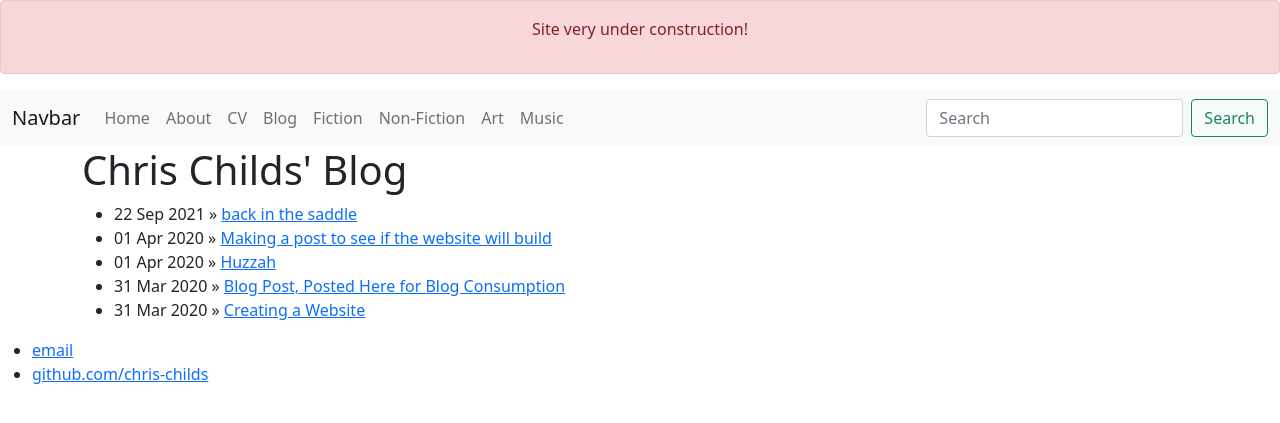
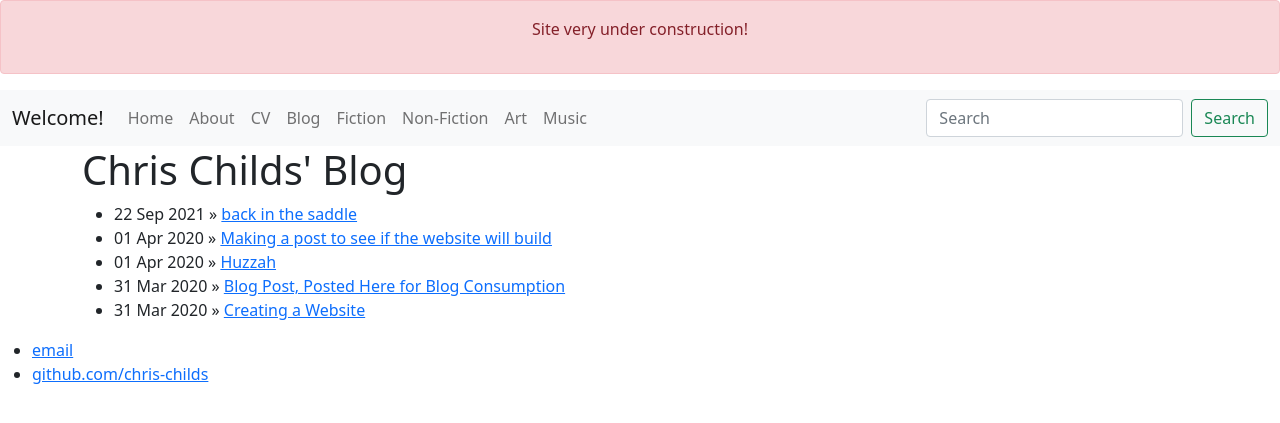
Before and after one commit to chris-childs/chris-childs.github.io, a Jekyll site: the page built from blog.html, in a window 1280 px wide. Shown: the top 423 px of the page. Built offline with Jekyll 4.4.1, drawn with Linux system fonts in a browser that asks for light colours.

Commit message:
Update default.html

```diff
--- a/_layouts/default.html
+++ b/_layouts/default.html
@@ -13,7 +13,7 @@
 			</div>
 			<nav class="navbar navbar-expand-lg navbar-light bg-light">
 			  <div class="container-fluid">
-			    <a class="navbar-brand" href="#">Navbar</a>
+			    <a class="navbar-brand" href="#">Welcome!</a>
 			    <button class="navbar-toggler" type="button" data-bs-toggle="collapse" data-bs-target="#navbarSupportedContent" aria-controls="navbarSupportedContent" aria-expanded="false" aria-label="Toggle navigation">
 			      <span class="navbar-toggler-icon"></span>
 			    </button>
```
